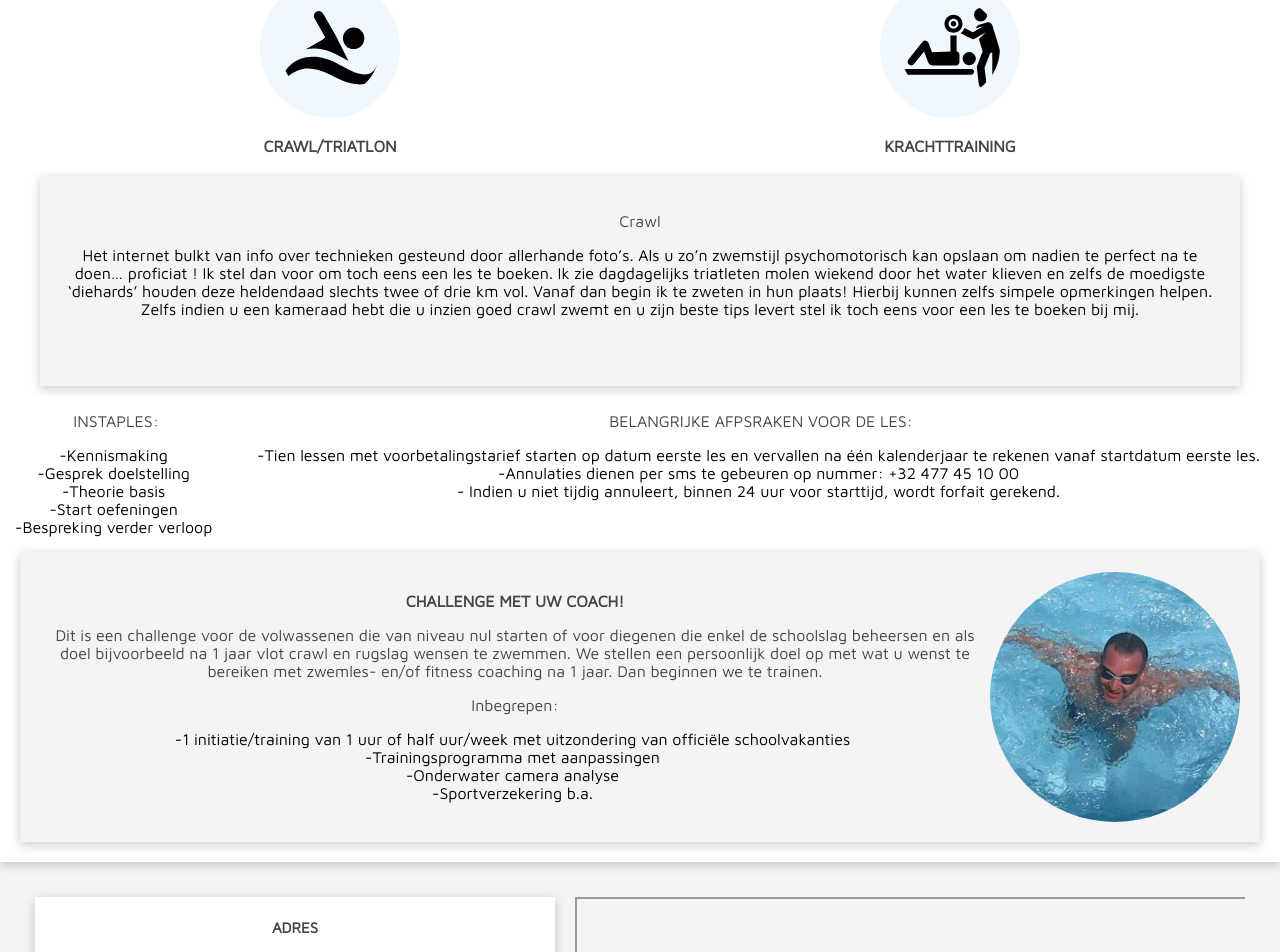
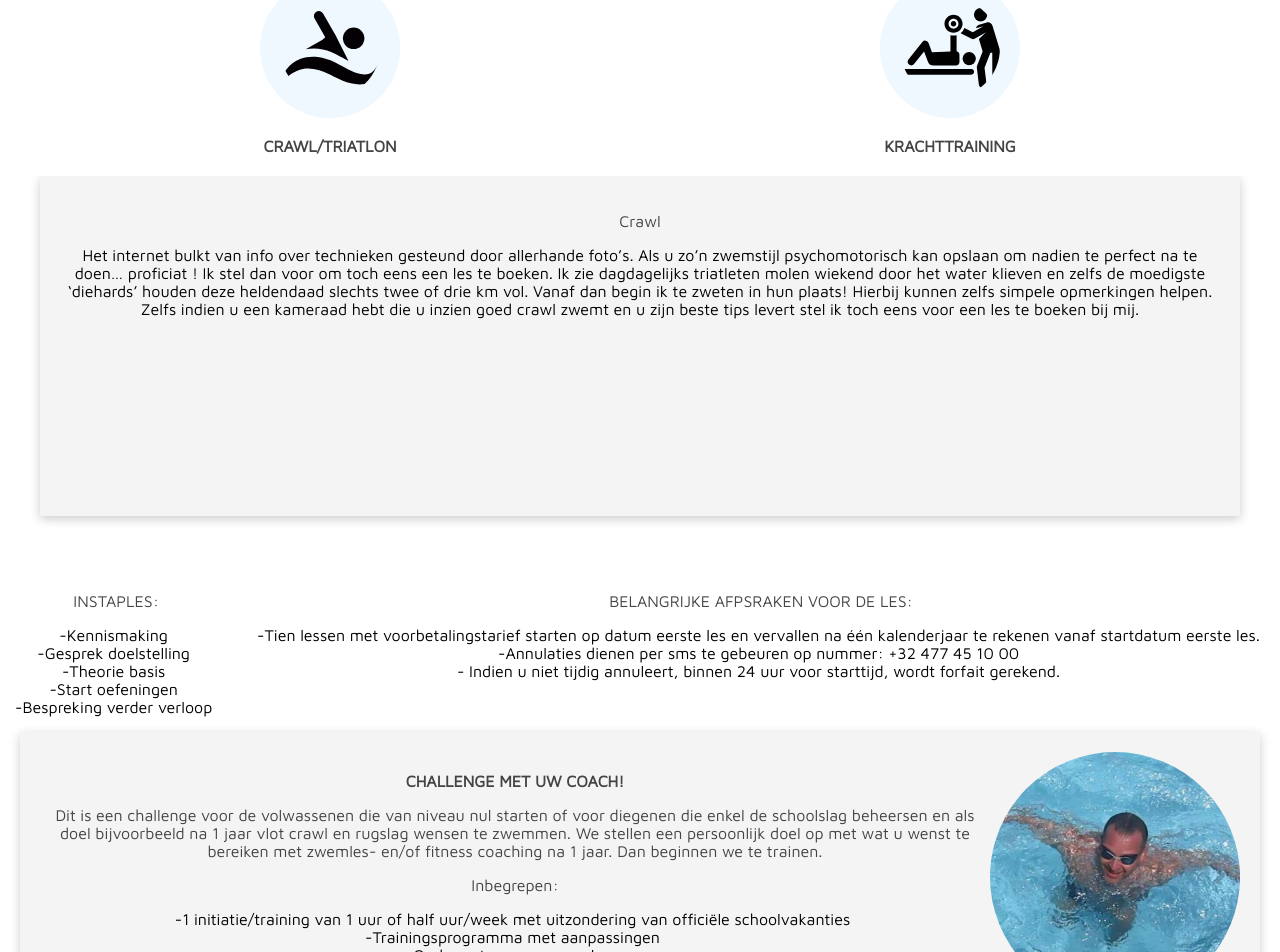
Before and after one commit to snenenenenenene/Ivan-Website, a React (Create React App) app: page / in a window 1280 px wide. Shown: the part 910-1862 px from the top of the page. Built offline with nearby package versions, Linux system fonts and the light colour scheme; grey boxes are pictures that could not be loaded.

Commit message:
commit 3

```diff
--- a/src/components/Programs.jsx
+++ b/src/components/Programs.jsx
@@ -42,8 +42,8 @@ export default class Programs extends Component {
                         <p className="program-button-text" onClick={() => this.setState({ carouselVar1: -100, carouselVar2: 0 })}>KRACHTTRAINING</p>
                     </div>
                 </div>
-                <div className="programs-card" style={{ position: "relative", height: 225, width: 100 + "%", overflow: "hidden" }}>
-                    <div className="program-card crawl" style={{ position: "relative", height: 170, left: this.state.carouselVar1 + "%" }}>
+                <div className="programs-card" style={{position: "relative",  width: 100 + "%",maxHeight: 400 , overflow: "clip" }}>
+                    <div className="program-card crawl" style={{ position: "relative",maxHeight: 400,minHeight: 300, left: this.state.carouselVar1 + "%" }}>
                         <p>Crawl</p>
                         Het internet bulkt van info over technieken gesteund door allerhande foto’s.
                         Als u zo’n zwemstijl psychomotorisch kan opslaan om nadien te perfect na te doen… proficiat !
@@ -53,7 +53,7 @@ export default class Programs extends Component {
                         Hierbij kunnen zelfs simpele opmerkingen helpen.
                         Zelfs indien u een kameraad hebt die u inzien goed crawl zwemt en u zijn beste tips levert stel ik toch eens voor een les te boeken bij mij.
                     </div>
-                    <div className="program-card kracht" style={{ position: "relative", height: 170, bottom: 215, left: this.state.carouselVar2 + "%" }}>
+                    <div className="program-card kracht" style={{ position: "relative",maxHeight: 400,minHeight: 300, left: this.state.carouselVar2 + "%", transform: "translate(0, -101%)"}}>
                         <p>Kracht</p>
                         Deze begeleiding is gericht op krachttraining en dit enkel in functie/combinatie van de zwemlessen. De combinatie zwem- en krachttraining is bijzonder compleet en doeltreffend. Er wordt geoefend op kracht, stability en de psychomotorische coördinatie van uw musculatuur. Bepaalde spiergroepen gaan we geïsoleerd trainen en strechen in functie van uw zwemstijl. Prijs uur idem privé zwemles. U kan uw tienlessentarief combineren met zwemlessen. De lessen worden gegeven in samenwerking met Wezenberg fit.
                     </div>
```
